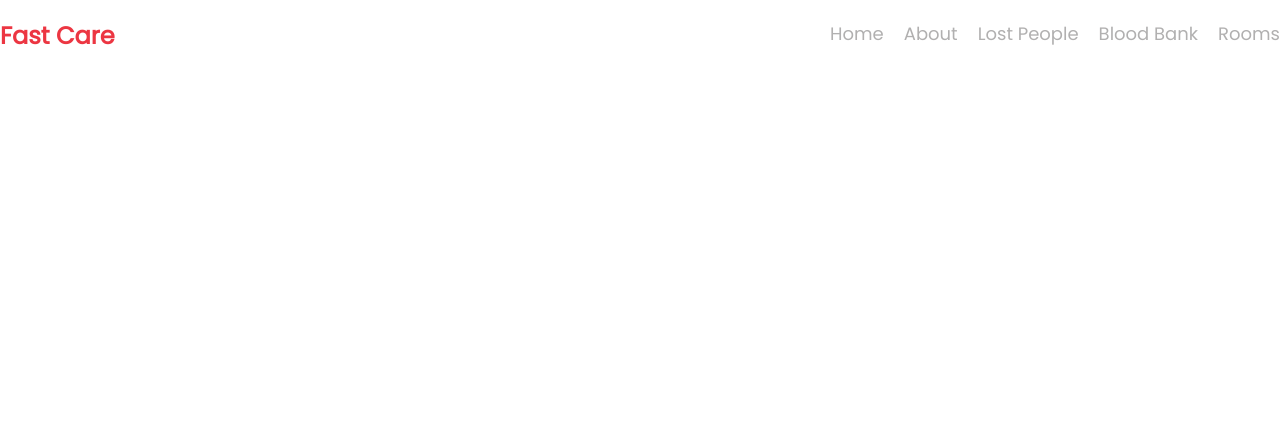
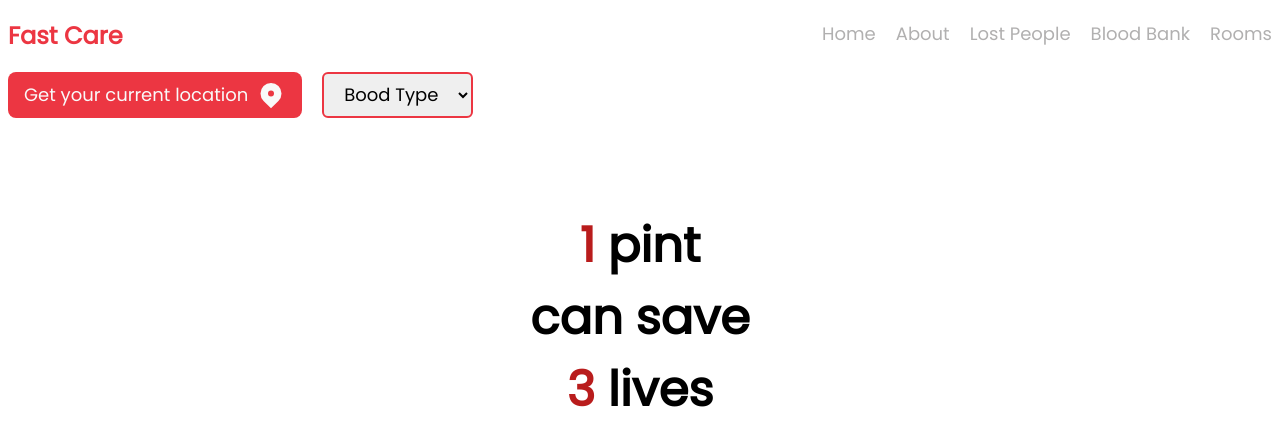
Before and after one commit to MostafaAmrHamed/fast-care, a React (Create React App) app: page / in a window 1280 px wide. Shown: the top 446 px of the page. Built offline with nearby package versions, Linux system fonts and the light colour scheme.

Commit message:
feat(blood-bank): Designed the search section

```diff
--- a/src/App.tsx
+++ b/src/App.tsx
@@ -1,10 +1,12 @@
 import React from "react";
+import BloodBank from "./screens/Blood-bank/BloodBank";
 import Navbar from "./screens/Navbar/Navbar";
 
 function App() {
   return (
-    <div className="font-poppins">
+    <div className="font-poppins px-2">
       <Navbar />
+      <BloodBank />
     </div>
   );
 }
--- /dev/null
+++ b/src/screens/Blood-bank/BloodBank.tsx
@@ -0,0 +1,46 @@
+import React, { useState } from "react";
+import { HiLocationMarker } from "react-icons/hi";
+const BloodBank = () => {
+  const [bloodType, setBloodType] = useState("");
+  return (
+    <div className="container mx-auto mt-5">
+      <div className="flex flex-col md:flex-row gap-5 mx-2 md:mx-0 w-fit">
+        <button
+          className="bg-primary-1 text-base md:text-lg px-4 py-2 text-primary-2 flex items-center gap-2 rounded-lg"
+          onClick={() => {
+            console.log(bloodType);
+          }}
+        >
+          Get your current location
+          <HiLocationMarker size={30} />
+        </button>
+        <select
+          value={bloodType}
+          onChange={(e) => {
+            setBloodType(e.target.value);
+          }}
+          className="border-2 border-primary-1 px-4 text-lg rounded-md"
+        >
+          <option value="">Bood Type</option>
+          <option value="A+">A+</option>
+          <option value="A-">A-</option>
+          <option value="B+">B+</option>
+          <option value="B-">B-</option>
+          <option value="AB+">AB+</option>
+          <option value="AB-">AB-</option>
+          <option value="O+">O+</option>
+          <option value="O-">O-</option>
+        </select>
+      </div>
+      <div className="text-center text-5xl font-bold flex justify-center items-center h-[300px] md:h-[400px] leading-normal">
+        <h1>
+          <span className="text-red-700">1</span> pint
+          <br /> can save <br />
+          <span className="text-red-700"> 3</span> lives
+        </h1>
+      </div>
+    </div>
+  );
+};
+
+export default BloodBank;
```
